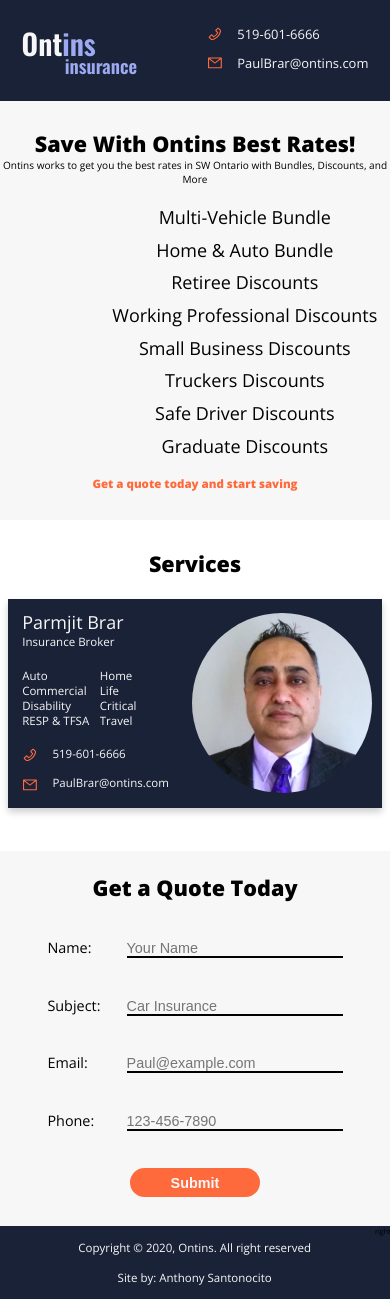
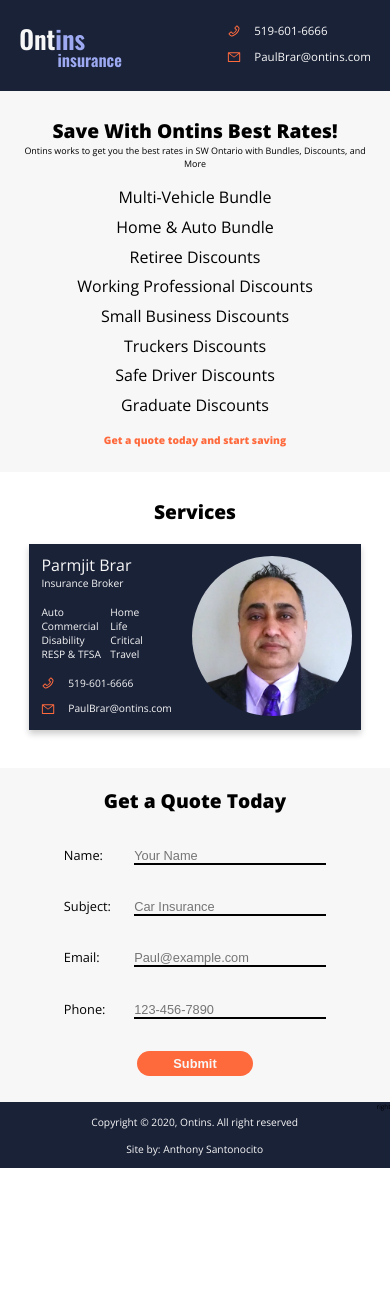
Before and after one commit to asantono/ontins, a React (Create React App) app: page / in a window 390 px wide. After the commit the page ends 1168 px from the top, so only its background shows below. Built offline with nearby package versions, Linux system fonts and the light colour scheme; the HTML template or start-up script is replaced by a standard one.

Commit message:
fixed iphone display added bp 412px

```diff
--- a/src/css/main.css
+++ b/src/css/main.css
@@ -31,6 +31,10 @@
 @media (max-width: 596px) {
   html {
     font-size: 45%; } }
+
+@media (max-width: 412px) {
+  html {
+    font-size: 40%; } }
 
 body {
   box-sizing: border-box;
@@ -94,6 +98,7 @@
   width: 100vw;
   align-items: center;
   justify-content: center;
+  padding: 4rem 2rem;
   padding-top: 4rem;
   padding-bottom: 4rem;
   background-color: #f7f7f7; }
@@ -115,7 +120,6 @@
         color: #9daaf2;
         cursor: pointer; }
   .save__grid {
-    width: 100vw;
     padding-top: 2rem;
     padding-left: 4rem;
     padding-right: 4rem;
@@ -190,6 +194,9 @@
     padding-top: 2rem; }
     .contact__form--wrapper {
       width: 100%; }
+      @media (max-width: 596px) {
+        .contact__form--wrapper {
+          width: auto; } }
     .contact__form--button {
       display: block;
       height: 4rem;
@@ -201,7 +208,8 @@
       font-size: 2rem;
       font-weight: 800;
       margin-left: auto;
-      margin-right: auto; }
+      margin-right: auto;
+      -webkit-appearance: none; }
     .contact__form--success {
       font-size: 3rem;
       font-weight: 800;
--- a/src/scss/_contact.scss
+++ b/src/scss/_contact.scss
@@ -18,6 +18,10 @@
 
     &--wrapper {
       width: 100%;
+
+      @media (max-width: 596px) {
+        width: auto;
+      }
     }
 
     &--button {
@@ -32,6 +36,7 @@
       font-weight: 800;
       margin-left: auto;
       margin-right: auto;
+      -webkit-appearance: none;
     }
 
     &--success {
--- a/src/scss/_reset.scss
+++ b/src/scss/_reset.scss
@@ -41,6 +41,11 @@
     font-size: 45%;
   }
 }
+@media (max-width: 412px) {
+  html {
+    font-size: 40%;
+  }
+}
 
 body {
   box-sizing: border-box;
--- a/src/scss/_save.scss
+++ b/src/scss/_save.scss
@@ -6,6 +6,7 @@
   width: 100vw;
   align-items: center;
   justify-content: center;
+  padding: 4rem 2rem;
   padding-top: 4rem;
   padding-bottom: 4rem;
   background-color: $color-grey-light;
@@ -33,7 +34,7 @@
     }
   }
   &__grid {
-    width: 100vw;
+    // width: 100vw;
     padding-top: 2rem;
     padding-left: 4rem;
     padding-right: 4rem;
```
Also changed, not shown: 1 other file (tests, documents, lock files or other folders).
